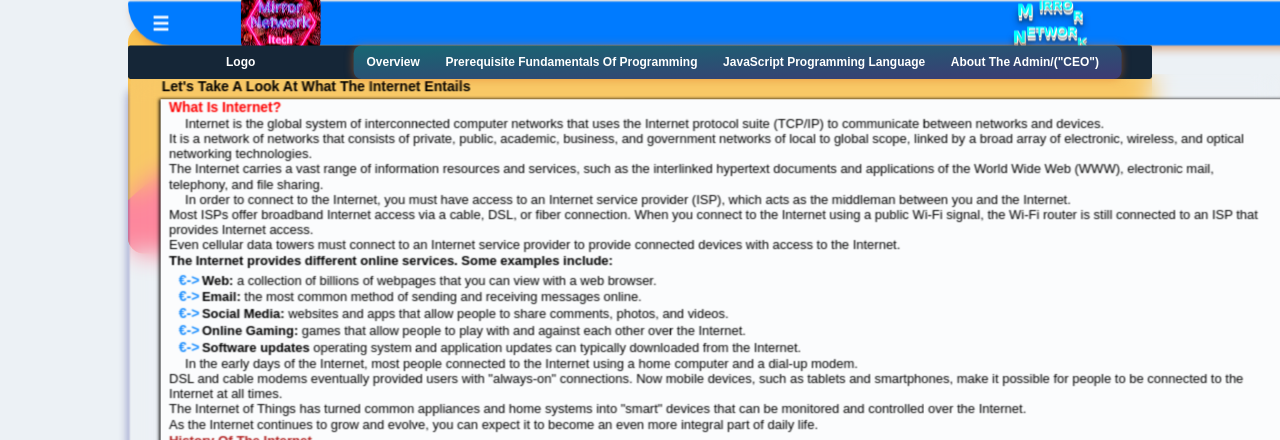
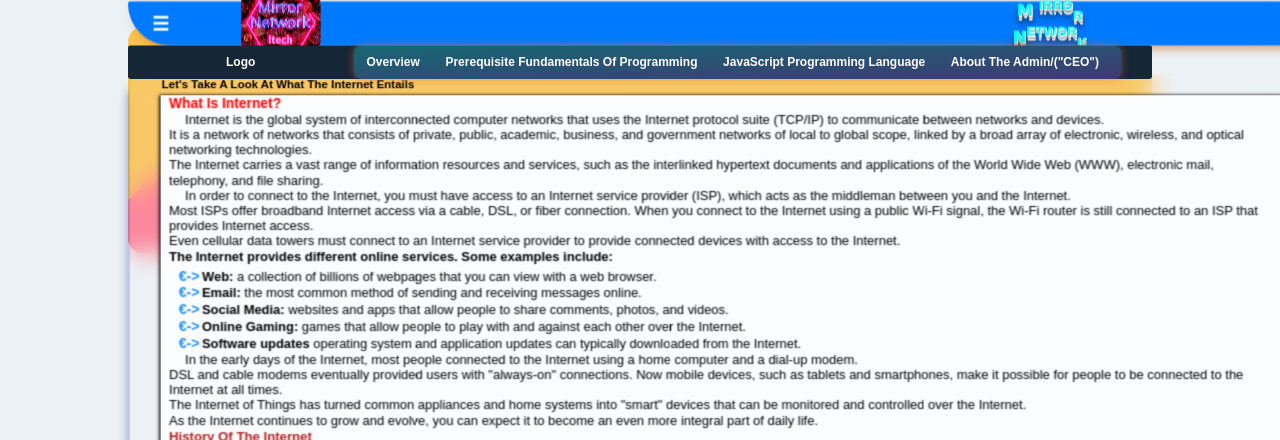
Before and after one commit to Mirror-NetItech/_The-Pragmatic-JavaScript-Adventure-Building-Websites-Software-and-Programs_, a plain HTML site: page JS1.html in a window 1280 px wide. Shown: the top 440 px of the page. Drawn offline with Linux system fonts and the light colour scheme.

Commit message:
Update JS1.html

```diff
--- a/JS1.html
+++ b/JS1.html
@@ -706,7 +706,7 @@ border-radius: 10px;
 
     <div class="timeline">
 
-   <h1 style="font-size: 110%; font-weight: bolder; padding: 0; margin-bottom: 0; margin-top: 5px; margin-left: 40px; margin-right: 0; ">Let's Take A Look At What The Internet Entails</h1>
+   <h1 style="font-size: 90%; font-weight: bolder; padding: 0; margin-bottom: 0; margin-top: 5px; margin-left: 40px; margin-right: 0; ">Let's Take A Look At What The Internet Entails</h1>
 
       <div class="box">
 
```
